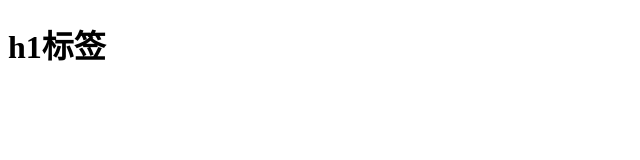
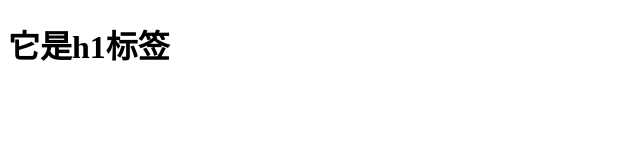
Before and after one commit to yly1111/project03, a plain HTML site: page index.html in a window 1280 px wide. Shown: the whole page, without its empty margins (0-640 px from the left). Drawn offline with Linux system fonts and the light colour scheme.

Commit message:
提交index.html

```diff
--- a/index.html
+++ b/index.html
@@ -9,6 +9,6 @@
     <script src="./index.js"></script>
 </head>
 <body>
-    <h1>h1标签</h1>
+    <h1>它是h1标签</h1>
 </body>
 </html>
```
